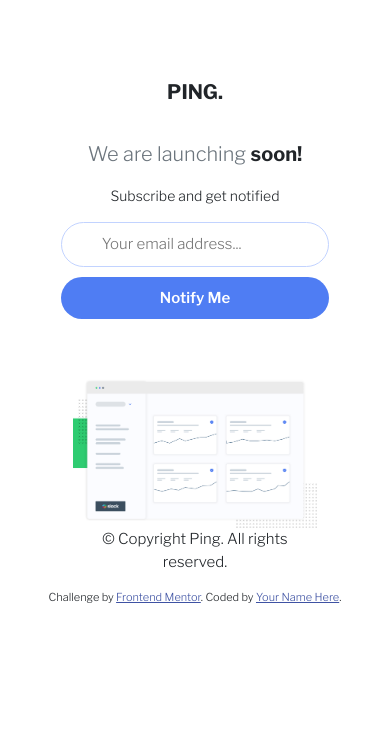
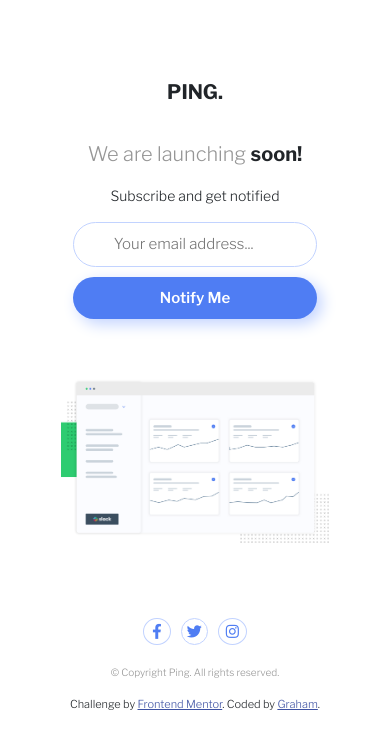
Before and after one commit to GColville/Ping-Coming-Soon-Page, a plain HTML site: page index.html in a window 390 px wide. Drawn offline with nearby package versions, Linux system fonts and the light colour scheme.

Commit message:
styling for mobile and desktop mostly finished

```diff
--- a/index.html
+++ b/index.html
@@ -9,7 +9,7 @@
     <link rel="icon" type="image/png" sizes="32x32" href="./images/favicon-32x32.png">
     <link href="https://cdn.jsdelivr.net/npm/bootstrap@5.1.2/dist/css/bootstrap.min.css" rel="stylesheet" integrity="sha384-uWxY/CJNBR+1zjPWmfnSnVxwRheevXITnMqoEIeG1LJrdI0GlVs/9cVSyPYXdcSF" crossorigin="anonymous">
     <link rel="stylesheet" href="style.css">
-
+    <link rel="stylesheet" href="https://cdnjs.cloudflare.com/ajax/libs/font-awesome/5.15.4/css/all.min.css">
     <title>Frontend Mentor | Ping coming soon page</title>
 
     <!-- Feel free to remove these styles or customise in your own stylesheet 👍 -->
@@ -30,28 +30,33 @@
         <header class="page-header container-fluid">
             <h1 class="title">PING.</h1>
             <p class="launch-text">
-                <span class="text-muted">We are launching</span> <span class="soon-text">soon!</span>
+                <span class="header-text">We are launching</span> <span class="soon-text">soon!</span>
             </p>
             <p class="subscribe-text">
                 Subscribe and get notified
             </p>
-            <form class="row col-lg-12 align-items-center" action="">
-                <input class="col-sm-12 col-md-9 form-input" type="text" placeholder="Your email address...">
-                <button class="col-sm-12 col-md-3 form-btn">Notify Me</button>
+            <form class="form align-items-center" action="">
+                <input class="form-input" type="text" placeholder="Your email address...">
+                <button class="form-btn">Notify Me</button>
             </form>
         </header>
-        <section class="dashboard container-fluid">
+        <section class="dashboard">
             <img class="dashboard-img" src="images/illustration-dashboard.png" alt="">
         </section>
-        <footer class="container-fluid">
-            <p>
+        <footer class="">
+            <div class="icons d-flex justify-content-center">
+                <i class="fab fa-facebook-f"></i>
+                <i class="fab fa-twitter"></i>
+                <i class="fab fa-instagram"></i>
+            </div>
+            <p class="copyright">
                 &copy; Copyright Ping. All rights reserved.
             </p>
         </footer>
     </main>
     <footer>
         <p class="attribution">
-            Challenge by <a href="https://www.frontendmentor.io?ref=challenge" target="_blank">Frontend Mentor</a>. Coded by <a href="#">Your Name Here</a>.
+            Challenge by <a href="https://www.frontendmentor.io?ref=challenge" target="_blank">Frontend Mentor</a>. Coded by <a href="#">Graham</a>.
         </p>
     </footer>
     <script src="https://cdn.jsdelivr.net/npm/bootstrap@5.1.2/dist/js/bootstrap.bundle.min.js" integrity="sha384-kQtW33rZJAHjgefvhyyzcGF3C5TFyBQBA13V1RKPf4uH+bwyzQxZ6CmMZHmNBEfJ" crossorigin="anonymous"></script>
--- a/style.css
+++ b/style.css
@@ -32,6 +32,10 @@ body {
     font-size: 20px;
 }
 
+.header-text {
+    color: var(--gray);
+}
+
 .soon-text {
     font-weight: 700;
 }
@@ -40,12 +44,18 @@ body {
     font-size: 14px;
 }
 
+.form {
+    display: flex;
+    flex-direction: column;
+}
+
 .form-input {
     border-radius: 50px;
     border: 1px solid var(--pale-blue);
     margin-bottom: 10px;
     padding: 10px 40px;
     color: var(--gray);
+    width: 100%;
 }
 
 .form-btn {
@@ -56,6 +66,8 @@ body {
     padding: 10px;
     color: #fff;
     font-weight: 600;
+    width: 100%;
+    box-shadow: 5px 5px 15px var(--pale-blue);
 }
 
 .dashboard-img {
@@ -63,8 +75,60 @@ body {
     margin-top: 60px;
 }
 
-@media (min-width: 1280px) {
+.icons {
+    margin-top: 70px;
+    margin-bottom: 15px;
+}
+
+.fa-facebook-f {
+    padding: 5px 8px;
+    margin: 5px;
+    border-radius: 50%;
+    border: 0.5px solid var(--pale-blue);
+    color: var(--blue);
+}
+
+.fa-twitter {
+    padding: 5px;
+    margin: 5px;
+    border-radius: 50%;
+    border: 0.5px solid var(--pale-blue);
+    color: var(--blue);
+}
+
+.fa-instagram {
+    padding: 5px 7px;
+    margin: 5px;
+    border-radius: 50%;
+    border: 0.5px solid var(--pale-blue);
+    color: var(--blue);
+}
+
+.copyright {
+    font-size: 10px;
+    color: var(--gray);
+}
+
+@media (min-width: 1000px) {
     .w-75 {
         max-width: 50%;
     }
+
+    .launch-text {
+        font-size: 40px;
+    }
+
+    .form {
+        flex-direction: row;
+    }
+
+    .form-input {
+        width: 60%;
+        margin-right: 5%;
+        margin-bottom: 0;
+    }
+
+    .form-btn {
+        width: 30%;
+    }
 }
```
